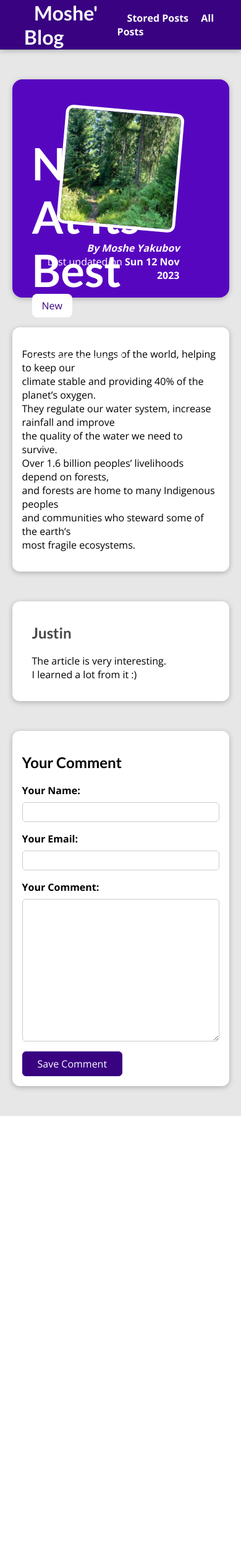
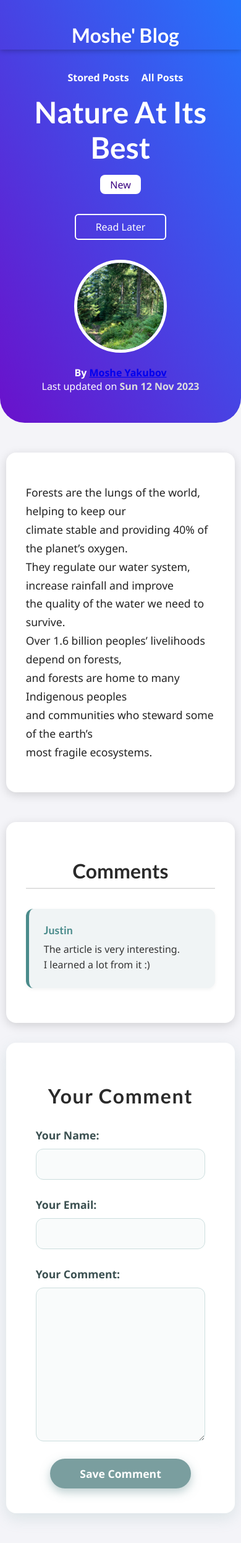
Before and after one commit to mosheyaku/Blog, a Django app: a page that uses blog/templates/blog/post-detail.html in a window 390 px wide. Shown: the whole page at 62% size. Before the commit the page ends 1800 px from the top, so only its background shows below. Run offline with Django 4.2, Linux system fonts and the light colour scheme; data comes from the database, SQL or seed files in the repository; both versions use the stored data as it was after the commit.

Commit message:
style: major CSS refactor with modern look, responsive design, and better UX

```diff
--- a/blog/static/blog/post-detail.css
+++ b/blog/static/blog/post-detail.css
@@ -1,73 +1,81 @@
-body {
-  background-color: #e7e7e7;
-}
-
+/* Navigation bar */
 #main-navigation {
-  background-color: #390281;
+  width: 100%;
+  height: 5rem;
+  display: flex;
+  justify-content: space-between;
+  align-items: center;
+  padding: 0 10%;
+  position: fixed;
+  top: 0;
+  left: 0;
+  z-index: 9999;
   box-shadow: 0 2px 8px rgba(0, 0, 0, 0.25);
 }
 
-#summary {
-  margin: 8rem auto 3rem auto;
-  padding: 2rem;
-  width: 90%;
-  max-width: 90rem;
-  border-radius: 16px;
-  background-color: #5706c0;
-  position: relative;
-  box-shadow: 0 2px 8px rgba(0, 0, 0, 0.25);
-  height: 22rem;
+/* Post Hero Section */
+#post-hero {
+  background: linear-gradient(to right top, #6a11cb, #2575fc);
+  color: white;
+  padding: 7rem 2rem 3rem 2rem; /* padding top adjusted to account for fixed nav */
+  border-bottom-left-radius: 40px;
+  border-bottom-right-radius: 40px;
+  text-align: center;
 }
 
-#summary h2 {
-  color: white;
-  font-size: 4.5rem;
-  margin-bottom: 0.25rem;
+#post-hero h2 {
+  font-size: 3rem;
+  margin-bottom: 1rem;
 }
 
-#summary article {
-  position: absolute;
-  top: 2rem;
-  right: 3rem;
-  padding: 1rem 2rem;
-  border-radius: 12px;
-  text-align: right;
+#post-hero .tag {
+  background-color: white;
+  color: #390281;
+  padding: 0.3rem 1rem;
+  border-radius: 8px;
+  display: inline-block;
+  margin: 0 0.5rem;
+}
+
+#post-hero article {
+  margin-top: 2rem;
+  display: inline-block;
+  text-align: center;
+}
+
+#post-hero article img {
+  width: 150px;
+  height: 150px;
+  border-radius: 50%;
+  border: 5px solid white;
+  object-fit: cover;
+  margin-bottom: 1rem;
+}
+
+#post-hero address {
+  font-style: normal;
+  font-weight: bold;
   color: white;
 }
 
-#summary article img {
-  width: 12rem;
-  height: 12rem;
-  border-radius: 12px;
-  transform: rotateZ(5deg);
-  border: 5px solid white;
-  margin-bottom: 1rem;
-}
-
-#summary address {
+#post-hero time {
   font-weight: bold;
-}
-
-#summary a {
-  color: white;
-  text-decoration: none;
-}
-
-#summary time {
-  font-weight: bold;
+  color: #ddd;
 }
 
 #read-later {
-  margin: 2rem 0;
+  margin-top: 2rem;
 }
 
 #read-later button {
   background-color: transparent;
-  border: 1px solid white;
+  border: 2px solid white;
   padding: 0.5rem 2rem;
   font: inherit;
   color: white;
   cursor: pointer;
+  border-radius: 6px;
+  transition: all 0.3s;
 }
 
 #read-later button:hover,
@@ -76,112 +84,46 @@ body {
   color: #390281;
 }
 
+/* Main content */
 main {
   width: 90%;
-  max-width: 90rem;
+  max-width: 900px;
   margin: 3rem auto;
   background-color: white;
-  padding: 1rem;
-  border-radius: 12px;
-  box-shadow: 0 2px 8px rgba(0, 0, 0, 0.25);
+  padding: 2rem;
+  border-radius: 16px;
+  box-shadow: 0 4px 16px rgba(0, 0, 0, 0.15);
+  font-size: 1.1rem;
+  line-height: 1.7;
 }
 
-.tag {
-  background-color: white;
-  color: #390281;
-  padding: 0.5rem 1rem;
-  border-radius: 8px;
+/* Comments wrapper */
+#comments-wrapper {
+  background: none;
+  margin: 3rem auto;
+  padding: 0;
+  width: 90%;
+  max-width: 900px;
+  display: flex;
+  flex-direction: column;
+  gap: 2rem;
 }
 
-#comment-form {
-  margin: 3rem auto;
-  width: 90%;
-  max-width: 40rem;
-  border-radius: 12px;
+/* Comments section */
+#comments {
   background-color: white;
-  box-shadow: 0 2px 8px rgba(0, 0, 0, 0.25);
-  padding: 1rem;
+  padding: 2rem;
+  border-radius: 16px;
+  box-shadow: 0 4px 16px rgba(0, 0, 0, 0.15);
 }
 
-#comment-form button {
-  font: inherit;
-  background-color: #390281;
-  color: white;
-  border: 1px solid #390281;
-  padding: 0.5rem 1.5rem;
-  border-radius: 6px;
-  cursor: pointer;
-}
-
-#comment-form button:hover,
-#comment-form button:active {
-  background-color: #4f0ba7;
-  border-color: #4f0ba7;
-}
-
-.form-control {
-  margin-bottom: 1rem;
-}
-
-.form-control label {
-  font-weight: bold;
-  margin-bottom: 0.5rem;
-  display: block;
-}
-
-.form-control input,
-.form-control textarea {
-  display: block;
-  width: 100%;
-  font: inherit;
-  padding: 0.25rem;
-  border-radius: 6px;
-  border: 1px solid #ccc;
-}
-
-.errorlist {
-  list-style: none;
-  margin: 0.5rem 0;
-  padding: 0;
-  color: #d6000b;
-}
-
-.invalid label {
-  color: #d6000b;
-}
-
-.invalid input,
-.invalid textarea {
-  border-color: #d6000b;
-  background-color: #ffe6e7;
-}
-
-#alert {
-  margin: 8rem auto 3rem auto;
-  border: 1px solid #d6000b;
-  background-color: #ffe6e7;
-  padding: 1rem;
-  width: 90%;
-  max-width: 40rem;
-}
-
-#alert a {
-  text-decoration: none;
-  border: 1px solid #d6000b;
-  background-color: #d6000b;
-  color: white;
-  padding: 0.25rem 1.5rem;
-  border-radius: 6px;
-}
-
-#comments {
-  margin: 3rem auto;
-  width: 90%;
-  max-width: 60rem;
-  border-radius: 12px;
-  background-color: white;
-  box-shadow: 0 2px 8px rgba(0, 0, 0, 0.25);
-  padding: 1rem 2rem;
+#comments h2 {
+  font-size: 2rem;
+  color: #2a2a2a;
+  margin-bottom: 2rem;
+  text-align: center;
+  border-bottom: 2px solid #e0e0e0;
+  padding-bottom: 0.5rem;
 }
 
 #comments ul {
@@ -191,14 +133,140 @@ main {
 }
 
 #comments li {
-  margin-bottom: 1rem;
-  border-bottom: 2px solid #ccc;
+  display: flex;
+  gap: 1rem;
+  margin-bottom: 1.5rem;
+  padding: 1.5rem;
+  background-color: #f0f4f5;
+  border-left: 5px solid #4a8b8b;
+  border-radius: 12px;
+  box-shadow: 0 2px 6px rgba(0, 0, 0, 0.05);
 }
 
-#comments li:last-of-type {
-  border-bottom: none;
+#comments li h3 {
+  margin: 0 0 0.5rem 0;
+  font-size: 1.1rem;
+  color: #4a8b8b;
 }
 
-#comments h2 {
-  color: #464646;
+#comments li p {
+  margin: 0;
+  color: #333;
+  line-height: 1.6;
 }
+
+.comment-avatar {
+  display: none;
+}
+
+.comment-body {
+  flex: 1;
+}
+
+/* Comment form */
+#comment-form {
+  background-color: white;
+  border-radius: 16px;
+  box-shadow: 0 8px 24px rgba(122, 158, 159, 0.2);
+  padding: 2.5rem 3rem;
+  font-family: 'Segoe UI', Tahoma, Geneva, Verdana, sans-serif;
+  transition: box-shadow 0.3s ease;
+}
+
+#comment-form:hover,
+#comment-form:focus-within {
+  box-shadow: 0 12px 36px rgba(122, 158, 159, 0.35);
+}
+
+#comment-form h2 {
+  text-align: center;
+  color: #2a2a2a;
+  margin-bottom: 2rem;
+  font-weight: 700;
+  font-size: 2rem;
+  letter-spacing: 0.05em;
+}
+
+.form-control {
+  margin-bottom: 1.8rem;
+  display: flex;
+  flex-direction: column;
+}
+
+.form-control label {
+  font-weight: 600;
+  margin-bottom: 0.6rem;
+  color: #3b5051;
+  font-size: 1.1rem;
+}
+
+.form-control input,
+.form-control textarea {
+  font: inherit;
+  padding: 0.8rem 1rem;
+  border-radius: 12px;
+  border: 1.8px solid #ccdede;
+  background-color: #f9fbfb;
+  transition: border-color 0.3s ease, background-color 0.3s ease;
+  font-size: 1rem;
+  resize: vertical;
+  min-height: 3rem;
+}
+
+.form-control textarea {
+  min-height: 100px;
+}
+
+.form-control input:focus,
+.form-control textarea:focus {
+  outline: none;
+  border-color: #7a9e9f;
+  background-color: #ffffff;
+  box-shadow: 0 0 8px rgba(122, 158, 159, 0.4);
+}
+
+#comment-form button {
+  font: inherit;
+  background-color: #7a9e9f;
+  color: white;
+  border: none;
+  padding: 0.75rem 3rem;
+  border-radius: 24px;
+  cursor: pointer;
+  font-size: 1.1rem;
+  font-weight: 700;
+  display: block;
+  margin: 1.5rem auto 0 auto;
+  box-shadow: 0 6px 15px rgba(122, 158, 159, 0.5);
+  transition: background-color 0.3s ease;
+}
+
+#comment-form button:hover,
+#comment-form button:active {
+  background-color: #5f7c7c;
+}
+
+/* Invalid form styling */
+.invalid input,
+.invalid textarea {
+  border-color: #e63946;
+  background-color: #fceae9;
+}
+
+/* Responsive adjustments */
+@media (max-width: 600px) {
+  #main-navigation {
+    flex-direction: column;
+    gap: 1rem;
+    padding: 1rem;
+  }
+
+  main,
+  #comments-wrapper {
+    width: 95%;
+  }
+
+  #comments li {
+    flex-direction: column;
+  }
+}
--- a/blog/static/blog/post.css
+++ b/blog/static/blog/post.css
@@ -15,7 +15,7 @@
 .post a:hover,
 .post a:active {
   transform: scale(1.1);
-  background-color: #390281;
+background-color: #5a32c2;
   color: white;
 }
 
--- a/blog/templates/blog/index.html
+++ b/blog/templates/blog/index.html
@@ -15,7 +15,8 @@
     <section id="welcome">
         <header>
             <img src="{% static "blog/images/my-picture.jpg" %}" alt="Moshe- The Autor Of This Blog"/>
-            <h2>Moshe's Blog</h2>
+            <h2>Moshe Yakubov</h2>
+
         </header>
         <p id="output"></p>
     </section>
--- a/blog/templates/blog/post-detail.html
+++ b/blog/templates/blog/post-detail.html
@@ -1,34 +1,26 @@
 {% extends "base.html" %}
 {% load static %}
-
 
 {% block title %}
     {{ post.title }}
 {% endblock %}
 
 {% block css_files %}
-    <link rel="stylesheet" href="{% static "blog/post-detail.css" %}">
+    <link rel="stylesheet" href="{% static 'blog/post-detail.css' %}" />
 {% endblock %}
 
 {% block content %}
-    {% if comment_form.errors %}
-        <div id="alert">
-            <h2>Saving the comment failed!</h2>
-            <p>Please check the comment form below the post and fix your errors.</p>
-            <a href="#comment-form">Fix!</a>
-        </div>
-    {% endif %}
-    <section id="summary">
+<section id="post-hero">
     <h2>{{ post.title }}</h2>
-        <div>
+    <div class="tags">
         {% for tag in post_tags %}
             <span class="tag">{{ tag.caption }}</span>
         {% endfor %}
     </div>
     <div id="read-later">
-            <form action="{% url "read-later" %}" method="POST">
+        <form action="{% url 'read-later' %}" method="POST">
             {% csrf_token %}
-                <input type="hidden" value="{{ post.id }}" name="post_id">
+            <input type="hidden" value="{{ post.id }}" name="post_id" />
             <button>
                 {% if saved_for_later %}
                     Remove from "Read Later" list
@@ -39,32 +31,42 @@
         </form>
     </div>
     <article>
-            <img src="{{ post.image.url }}" alt="{{ post.title }}">
-            <address>By <a href="mailto: {{ post.author.email_address }}"> {{ post.author }}</a></address>
+        <img src="{{ post.image.url }}" alt="{{ post.title }}" />
+        <address>By <a href="mailto:{{ post.author.email_address }}">{{ post.author }}</a></address>
         <div>
             Last updated on
             <time>{{ post.date|date:"D d M Y" }}</time>
         </div>
     </article>
 </section>
+
 <main>
     {{ post.content|linebreaks }}
 </main>
 
+<div id="comments-wrapper">
     <section id="comments">
+        <h2>Comments</h2>
+        {% if comments %}
             <ul>
                 {% for comment in comments %}
                     <li>
-                    <h2>{{ comment.user_name }}</h2>
+                        <div class="comment-avatar"></div>
+                        <div class="comment-body">
+                            <h3>{{ comment.user_name }}</h3>
                             <p>{{ comment.text|linebreaks }}</p>
+                        </div>
                     </li>
                 {% endfor %}
             </ul>
+        {% else %}
+            <p>No comments yet. Be the first to share your thoughts!</p>
+        {% endif %}
     </section>
 
     <section id="comment-form">
         <h2>Your Comment</h2>
-        <form action="{% url "post_details_page" post.slug %}" method="POST">
+        <form action="{% url 'post_details_page' post.slug %}" method="POST">
             {% csrf_token %}
             {% for form_field in comment_form %}
                 <div class="form-control {% if form_field.errors %}invalid{% endif %}">
@@ -76,4 +78,5 @@
             <button>Save Comment</button>
         </form>
     </section>
+</div>
 {% endblock %}
--- a/static/apps.css
+++ b/static/apps.css
@@ -9,7 +9,11 @@ html {
 }
 
 body {
-    margin: 0;
+  font-family: 'Segoe UI', Tahoma, Geneva, Verdana, sans-serif;
+  background: #f4f4f8;
+  color: #222;
+  margin: 0;
+  padding: 0;
 }
 
 h1,
```
Also changed, not shown: blog/static/blog/all-posts.css (+68 -23 lines), blog/static/blog/index.css (+45 -29 lines), blog/static/blog/stored-posts.css (+35 -13 lines), blog/static/blog/images/my-picture.jpg, db.sqlite3. Lines whose indentation alone changed are shown as unchanged.
